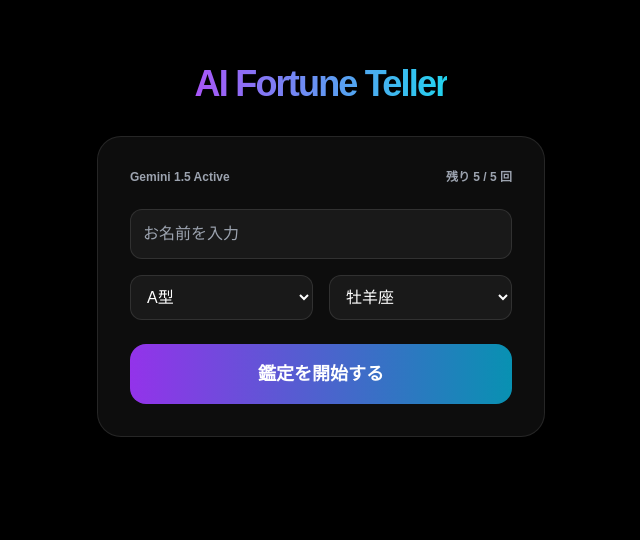
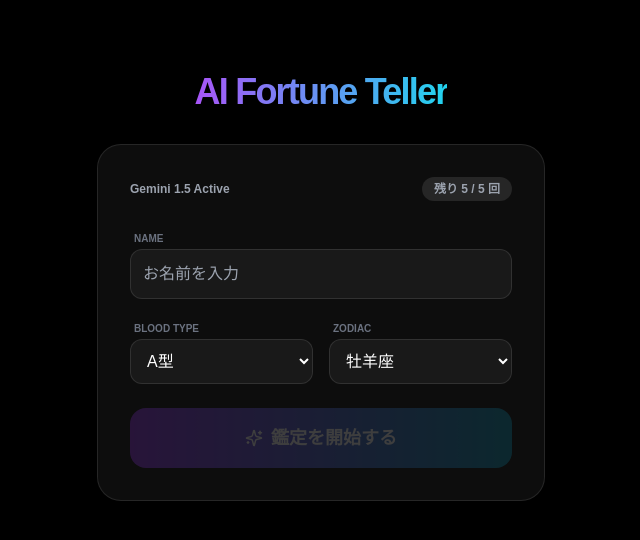
Before and after one commit to chabin0323-dev/uranai-kojin, a Next.js app: page / in a window 1280 px wide. Shown: the top 540 px of the page, without its empty margins (319-959 px from the left). Built offline with nearby package versions, Linux system fonts and the light colour scheme.

Commit message:
Update page.tsx

```diff
--- a/app/page.tsx
+++ b/app/page.tsx
@@ -15,48 +15,81 @@ export default function App() {
   const handleFortune = async () => {
     if (usageCount >= MAX_USAGE || !name) return;
     setIsLoading(true);
+
     try {
       const response = await fetch(`https://generativelanguage.googleapis.com/v1beta/models/gemini-1.5-flash:generateContent?key=${process.env.NEXT_PUBLIC_GOOGLE_AI_API_KEY}`, {
         method: 'POST',
         headers: { 'Content-Type': 'application/json' },
         body: JSON.stringify({
-          contents: [{ parts: [{ text: `あなたは一流の占い師です。${name}さん（${bloodType}・${zodiac}）を占って。冒頭で必ず「${zodiac}で${bloodType}の${name}さん」と呼びかけてから、150文字程度で占ってください。` }] }]
+          contents: [{
+            parts: [{
+              text: `あなたは凄腕の占い師です。${name}さん（${bloodType}・${zodiac}）の運勢を占ってください。回答の冒頭で必ず「${zodiac}で${bloodType}の${name}さん、お待たせしました！」と呼びかけてください。その後に、具体的で元気が出るアドバイスとラッキーアイテムを教えてください。`
+            }]
+          }]
         })
       });
+
       const data = await response.json();
       const aiText = data.candidates?.[0]?.content?.parts?.[0]?.text;
-      if (aiText) { setResult(aiText); setUsageCount(prev => prev + 1); }
-      else { throw new Error(); }
+
+      if (aiText) {
+        setResult(aiText);
+        setUsageCount(prev => prev + 1);
+      } else {
+        throw new Error();
+      }
     } catch (error) {
-      setResult("VercelのEnvironment Variablesで NEXT_PUBLIC_GOOGLE_AI_API_KEY を設定し、Redeployしてください。");
-    } finally { setIsLoading(false); }
+      setResult("VercelのKey設定を確認して、Redeployしてみてね！");
+    } finally {
+      setIsLoading(false);
+    }
   };
 
   return (
     <div className="min-h-screen bg-black text-white p-6 flex flex-col items-center">
-      <h1 className="text-4xl font-bold mt-10 mb-8 text-transparent bg-clip-text bg-gradient-to-r from-purple-400 to-cyan-400">AI Fortune Teller</h1>
-      <div className="w-full max-w-md bg-white/5 p-8 rounded-3xl border border-white/10 space-y-6">
-        <div className="flex justify-between text-xs font-bold text-gray-400">
+      <h1 className="text-4xl font-extrabold bg-clip-text text-transparent bg-gradient-to-r from-purple-400 to-cyan-400 mt-12 mb-8 tracking-tighter">
+        AI Fortune Teller
+      </h1>
+
+      <div className="w-full max-w-md bg-white/5 p-8 rounded-3xl border border-white/10 shadow-xl space-y-6 backdrop-blur-sm">
+        <div className="flex justify-between items-center text-xs font-bold text-gray-400">
           <span>Gemini 1.5 Active</span>
-          <span>残り {MAX_USAGE - usageCount} / {MAX_USAGE} 回</span>
+          <span className="bg-white/10 px-3 py-1 rounded-full">残り {MAX_USAGE - usageCount} / {MAX_USAGE} 回</span>
         </div>
+
         <div className="space-y-4">
-          <input value={name} onChange={(e) => setName(e.target.value)} className="w-full bg-gray-900 p-4 rounded-xl border border-white/5 outline-none" placeholder="お名前を入力" />
+          <div>
+            <label className="text-[10px] text-gray-500 font-bold uppercase ml-1">Name</label>
+            <input value={name} onChange={(e) => setName(e.target.value)} className="w-full bg-gray-900/50 p-4 rounded-xl border border-white/5 text-white outline-none focus:border-purple-500/50" placeholder="お名前を入力" />
+          </div>
+
           <div className="grid grid-cols-2 gap-4">
-            <select value={bloodType} onChange={(e) => setBloodType(e.target.value)} className="bg-gray-900 p-4 rounded-xl border border-white/5 outline-none text-white">
+            <div>
+              <label className="text-[10px] text-gray-500 font-bold uppercase ml-1">Blood Type</label>
+              <select value={bloodType} onChange={(e) => setBloodType(e.target.value)} className="w-full bg-gray-900/50 p-4 rounded-xl border border-white/5 text-white outline-none">
                 <option value="A型">A型</option><option value="B型">B型</option><option value="O型">O型</option><option value="AB型">AB型</option>
               </select>
-            <select value={zodiac} onChange={(e) => setZodiac(e.target.value)} className="bg-gray-900 p-4 rounded-xl border border-white/5 outline-none text-white">
+            </div>
+            <div>
+              <label className="text-[10px] text-gray-500 font-bold uppercase ml-1">Zodiac</label>
+              <select value={zodiac} onChange={(e) => setZodiac(e.target.value)} className="w-full bg-gray-900/50 p-4 rounded-xl border border-white/5 text-white outline-none">
                 <option value="牡羊座">牡羊座</option><option value="牡牛座">牡牛座</option><option value="双子座">双子座</option><option value="蟹座">蟹座</option>
                 <option value="獅子座">獅子座</option><option value="乙女座">乙女座</option><option value="天秤座">天秤座</option><option value="蠍座">蠍座</option>
                 <option value="射手座">射手座</option><option value="山羊座">山羊座</option><option value="水瓶座">水瓶座</option><option value="魚座">魚座</option>
               </select>
             </div>
           </div>
-        <button onClick={handleFortune} disabled={isLoading || usageCount >= MAX_USAGE || !name} className="w-full bg-gradient-to-r from-purple-600 to-cyan-500 py-4 rounded-2xl font-bold text-lg hover:opacity-90 active:scale-95 transition-all">
-          {isLoading ? <Loader2 className="mx-auto animate-spin" /> : "鑑定を開始する"}
+        </div>
+
+        <button onClick={handleFortune} disabled={isLoading || usageCount >= MAX_USAGE || !name} className="w-full bg-gradient-to-r from-purple-600 to-cyan-500 py-4 rounded-2xl font-bold text-lg hover:scale-[1.02] transition-all disabled:opacity-20">
+          {isLoading ? <Loader2 className="mx-auto animate-spin" /> : <div className="flex items-center justify-center gap-2"><Sparkles size={18} /><span>鑑定を開始する</span></div>}
         </button>
-        {result && <div className="mt-6 p-6 bg-white/5 border border-purple-500/30 rounded-2xl text-purple-100">{result}</div>}
+
+        {result && (
+          <div className="mt-6 p-6 bg-white/5 border border-purple-500/30 rounded-2xl text-purple-100 animate-in fade-in slide-in-from-bottom-2">
+            <p className="whitespace-pre-wrap">{result}</p>
+          </div>
+        )}
       </div>
     </div>
   );
```
Lines whose indentation alone changed are shown as unchanged.
